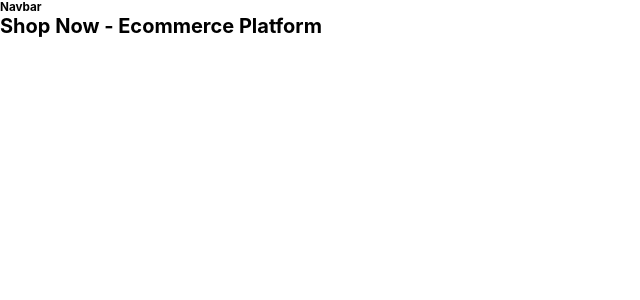
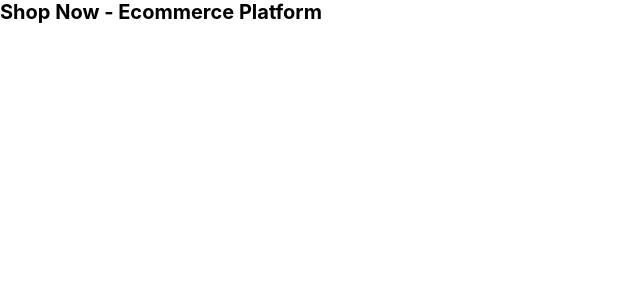
Before and after one commit to idkwhatsmyname133/ShopNow, a Next.js app in the folder root/: page / in a window 1280 px wide. Shown: the top 300 px of the page, without its empty margins (0-640 px from the left). Built offline with nearby package versions, Linux system fonts and the light colour scheme.

Commit message:
fixed Global.styled.ts(import statement error) ,  added npm locally using npm install , added Frame element in Navbar.tsx

```diff
--- a/root/app/Components/Navbar/Navbar.tsx
+++ b/root/app/Components/Navbar/Navbar.tsx
@@ -1,7 +1,10 @@
-export default function Home() {
+import React from "react";
+import { Frame } from "@/app/Global.styled";
+
+const Navbar = () => {
   return (
-    <div>
-        <h3>Navbar</h3>
-    </div>
-  );
+    <Frame></Frame>
+  )
 }
+
+export default Navbar
--- a/root/app/Global.styled.ts
+++ b/root/app/Global.styled.ts
@@ -1,7 +1,7 @@
-import styled from "@emotion/styled";
+import styled from "styled-components";
 
 export const Frame = styled.div`
   width : 75%;
   margin : 0 auto;
-  color : '#ccc';
+  background-color : blue;
 `
```
Also changed, not shown: root/package.json (+5 -4 lines), 1 other file (tests, documents, lock files or other folders).
